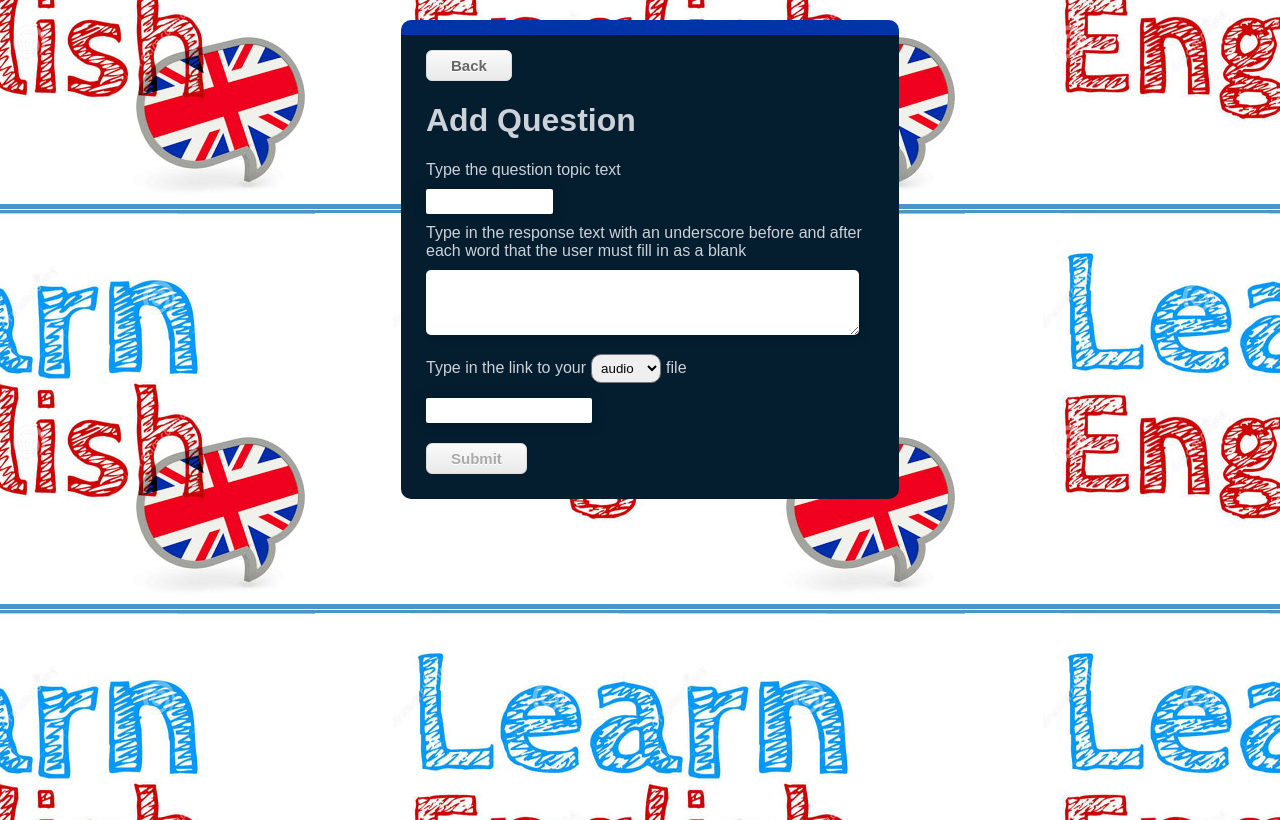
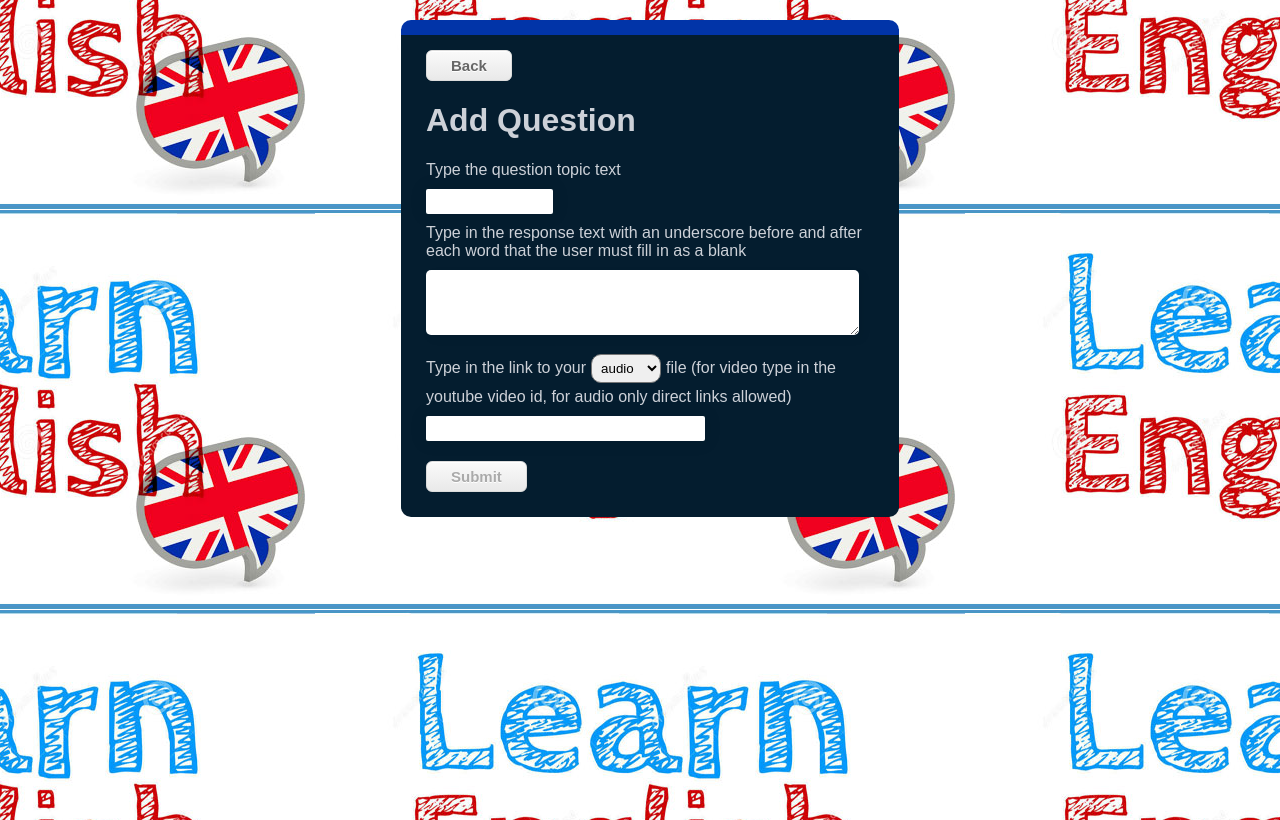
Before and after one commit to Renniesb/poc_convo_quiz, a React (Create React App) app: page /AddQuestion in a window 1280 px wide. Built offline with nearby package versions, Linux system fonts and the light colour scheme; no server answers; the HTML template or start-up script is replaced by a standard one.

Commit message:
add styling to the text

```diff
--- a/src/App.js
+++ b/src/App.js
@@ -86,9 +86,14 @@ class App extends React.Component {
       const startIndex = word.indexOf("_")
       const endIndex = word.lastIndexOf("_")
     if(startIndex > -1 && startIndex != endIndex){
-        word[startIndex].replace(/_/g, '')
-        word[endIndex].replace(/_/g, '')
-        return `<u>${word.replace(/_/g, ' ')}</u>`
+        let wordstr = [...word];
+
+        wordstr[startIndex] = '<u>'
+        wordstr[endIndex] = '</u>'
+
+
+        return wordstr.join('').replace(/_/g, ' ');
+
 
     }
     return word
@@ -115,15 +120,10 @@ class App extends React.Component {
         responsetext: this.state.responsetext,
         correcttext: correcthtml,
         answers: answers,
+        link: this.state.linktext,
+        linktype: this.state.linktype
       }
 
-      if(this.state.linktype === "audio"){
-        data.audio = this.state.linktext
-        data.video= null
-      }else {
-        data.video = this.state.linktext
-        data.audio = null
-      }
       fetch(`http://localhost:8000/api/questions/${this.state.questionId}`, {
         method: 'PATCH',
         headers: {
@@ -139,8 +139,8 @@ class App extends React.Component {
               question.questiontext = data.questiontext
               question.responsetext = data.responsetext
               question.correcttext = data.correcttext
-              question.audio = data.audio
-              question.video= data.video
+              question.link = data.link
+              question.linktype = data.linktype
               question.answers = data.answers
 
             }
@@ -164,9 +164,17 @@ class App extends React.Component {
         let answers=""
 
         let correcttext = words.map((word)=>{
-        if(word[0] == "_"){
+          const startIndex = word.indexOf("_")
+          const endIndex = word.lastIndexOf("_")
+        if(startIndex > -1 && startIndex != endIndex){
+            let wordstr = [...word];
 
-            return `<u>${word.replace(/_/g, '')}</u>`
+            wordstr[startIndex] = '<u>'
+            wordstr[endIndex] = '</u>'
+
+
+            return wordstr.join('').replace(/_/g, ' ');
+
 
         }
         return word
@@ -181,12 +189,9 @@ class App extends React.Component {
           const endIndex = words[i].lastIndexOf("_")
 
 
-          console.log("end index",endIndex)
-          console.log("start index",startIndex)
-
             if(startIndex > -1 && startIndex != endIndex){
               answer = words[i].substring(startIndex+1, endIndex)
-                answers = answers + answer.toLowerCase()
+                answers = answers + answer.replace(/_/g, ' ').toLowerCase()
 
             }
 
@@ -196,15 +201,11 @@ class App extends React.Component {
             responsetext: this.state.responsetext,
             correcttext: correcthtml,
             answers: answers,
-            quiznum: this.state.quizInfo.id
-          };
+            quiznum: this.state.quizInfo.id,
+            link: this.state.linktext,
+            linktype: this.state.linktype
+        };
 
-          const linktext = this.state.linktext;
-          if(this.state.linktype == "audio"){
-            data.audio = linktext;
-          } else {
-            data.video = linktext;
-          }
 
       fetch(`http://localhost:8000/api/questions`, {
             method: 'POST',
@@ -266,19 +267,19 @@ class App extends React.Component {
     fetch(`http://localhost:8000/api/questions/${id}`)
       .then(response => response.json())
       .then(data =>{
-        let linktype = ""
-        let link = ""
-        if(data.audio==null){
-          linktype = "video"
-        } else {
-          linktype = "audio"
-        }
-        if(linktype === "audio"){
-          link = data.audio
-        }else{
-          link = data.video
-        }
-        this.setState({topictext: data.questiontext, responsetext: data.responsetext, linktype: linktype, linktext: link, questionId: data.id })
+        // let linktype = ""
+        // let link = ""
+        // if(data.audio==null){
+        //   linktype = "video"
+        // } else {
+        //   linktype = "audio"
+        // }
+        // if(linktype === "audio"){
+        //   link = data.audio
+        // }else{
+        //   link = data.video
+        // }
+        this.setState({topictext: data.questiontext, responsetext: data.responsetext, linktype: data.linktype, linktext: data.link, questionId: data.id })
       });
 
   }
@@ -305,10 +306,15 @@ class App extends React.Component {
   }
   setBlanks = () => {
     let inputs = Array.from(this.formRef.current.children);
-    let blanks = []
-    for(let i=1;i<=inputs.length;i++){
-      blanks.push("blank"+i);
-    }
+    console.log('inputs', typeof inputs[1])
+
+    const blanks = inputs.filter((input)=>{
+      return input.id
+    }).map((blank)=>{
+      return blank.id
+    })
+
+
     this.setState({currentBlanks: blanks});
   }
   handleOnChange = (e) => {
@@ -411,9 +417,10 @@ class App extends React.Component {
   }
   handleNextQuestion = (history, question, totalQuestions)=>{
     let inputs = Array.from(this.formRef.current.children);
-    for ( let i = 0; i < inputs.length; i++) {
-      this.formRef.current[i].value = "";
-    }
+
+    inputs.map((input)=>{
+      input.value = "";
+    })
     console.log("total questions",totalQuestions);
     if(question.id === totalQuestions){
       history.push(`/EndQuiz` );
--- a/src/Edit/AddQuestion/AddQuestion.js
+++ b/src/Edit/AddQuestion/AddQuestion.js
@@ -39,7 +39,7 @@ class AddQuestion extends Component {
                             <option value="audio">audio</option>
                             <option value="video">video</option>
                         </select>
-                        file
+                        file (for video type in the youtube video id, for audio only direct links allowed)
                         </label>
                         <input onChange={e => {this.props.onNewQuestionText(e)}} id="linktext" name="linktext" value={this.props.linktext}/>
                     </div>
--- a/src/Response/ResponseText.css
+++ b/src/Response/ResponseText.css
@@ -14,6 +14,9 @@
   margin-top: 25px;
   line-height: 40px;
   text-align: left;
+  color: rgb(40, 18, 100);
+  font-size: 20px;
+  text-shadow: 5px 5px 5px white;
 }
 .question-info span{
   background: #f0f8ff9e;
--- a/src/Response/ResponseText.js
+++ b/src/Response/ResponseText.js
@@ -71,15 +71,15 @@ class ResponseText extends React.Component {
                   <h3>{question.questiontext}</h3>
                 </div>
                 {
-                  question.video === null ?
+                  question.linktype === 'audio' ?
                       <div className="audio-player">
                       <ReactAudioPlayer
-                      src={question.audio}
+                      src={question.link}
                       autoPlay
                       controls
                       />
                     </div> : <iframe width="420" height="315"
-                src={'https://www.youtube.com/embed/'+ question.video} controls>
+                src={'https://www.youtube.com/embed/'+ question.link} controls>
                 </iframe>
                 }
 
```
Also changed, not shown: 1 other file (tests, documents, lock files or other folders).
